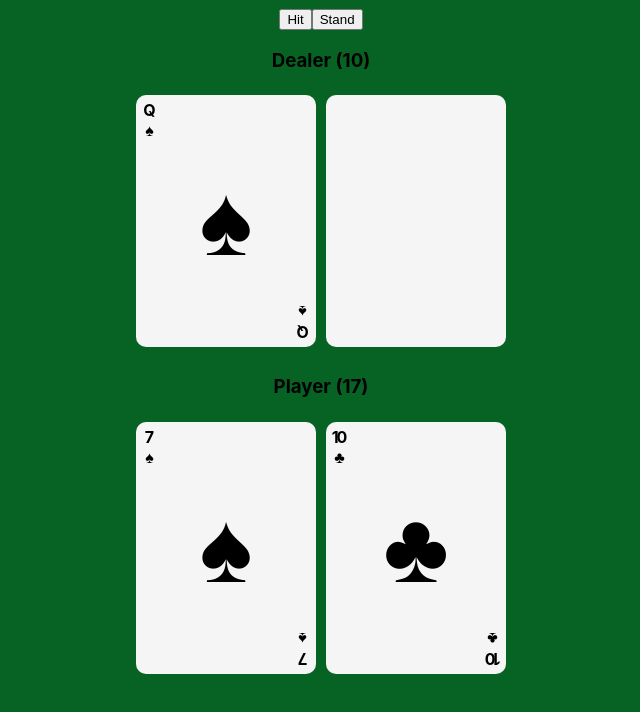
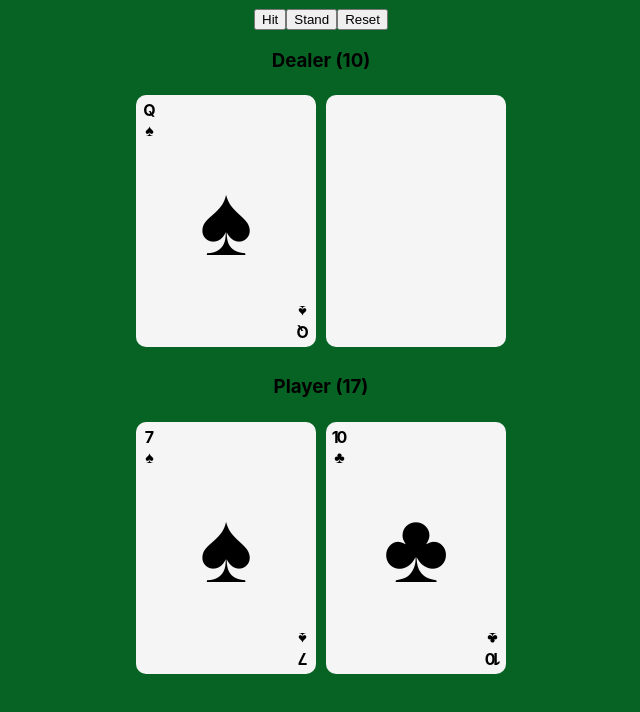
Before and after one commit to jor-dan/Blackjack, a React app: page / in a window 1280 px wide. Shown: the top 712 px of the page, without its empty margins (319-959 px from the left). Built offline with nearby package versions, Linux system fonts and the light colour scheme.

Commit message:
Add reset button

```diff
--- a/src/components/App.tsx
+++ b/src/components/App.tsx
@@ -10,7 +10,7 @@ const App = () => {
   const [dealerHand, setDealerHand] = useState<PlayingCard[]>([]);
   const [playerHand, setPlayerHand] = useState<PlayingCard[]>([]);
   const [playerTurn, setPlayerTurn] = useState<boolean | null>(null);
-  const [buttons, setButtons] = useState({ hit: true, stand: true });
+  const [buttons, setButtons] = useState({ hit: true, stand: true, reset: true });
 
   const hit = () => setPlayerHand((hand) => [...hand, deck.drawCard()]);
 
@@ -19,9 +19,16 @@ const App = () => {
       BlackjackHand.reveal(hand);
       return hand;
     });
-    setButtons({ hit: false, stand: false });
+    setButtons({ hit: false, stand: false, reset: true });
     setPlayerTurn(false);
   }, []);
+
+  const reset = () => {
+    setButtons({ hit: true, stand: true, reset: true });
+    setPlayerTurn(null);
+    setDealerHand([]);
+    setPlayerHand([]);
+  };
 
   useEffect(() => {
     if (playerTurn === null) {
@@ -39,7 +46,7 @@ const App = () => {
 
   return (
     <>
-      <Controls hit={hit} stand={stand} enabled={buttons} />
+      <Controls functions={{ hit, stand, reset }} enabled={buttons} />
       <Hand hand={dealerHand} title={`Dealer (${BlackjackHand.score(dealerHand)})`} />
       <Hand hand={playerHand} title={`Player (${BlackjackHand.score(playerHand)})`} />
     </>
--- a/src/components/Controls.tsx
+++ b/src/components/Controls.tsx
@@ -1,21 +1,28 @@
 import React from 'react';
 
 interface ControlsProps {
-  hit(): void;
-  stand(): void;
+  functions: {
+    hit(): void;
+    stand(): void;
+    reset(): void;
+  };
   enabled: {
     hit: boolean;
     stand: boolean;
+    reset: boolean;
   };
 }
 
-const Controls: React.FC<ControlsProps> = ({ hit, stand, enabled }) => (
+const Controls: React.FC<ControlsProps> = ({ functions, enabled }) => (
   <>
-    <button id="hit" onClick={() => hit()} disabled={!enabled.hit} type="button">
+    <button id="hit" onClick={() => functions.hit()} disabled={!enabled.hit} type="button">
       Hit
     </button>
-    <button id="stand" onClick={() => stand()} disabled={!enabled.stand} type="button">
+    <button id="stand" onClick={() => functions.stand()} disabled={!enabled.stand} type="button">
       Stand
+    </button>
+    <button id="reset" onClick={() => functions.reset()} disabled={!enabled.reset} type="button">
+      Reset
     </button>
   </>
 );
```
Also changed, not shown: .eslintrc.js, 2 other files (tests, documents, lock files or other folders).
